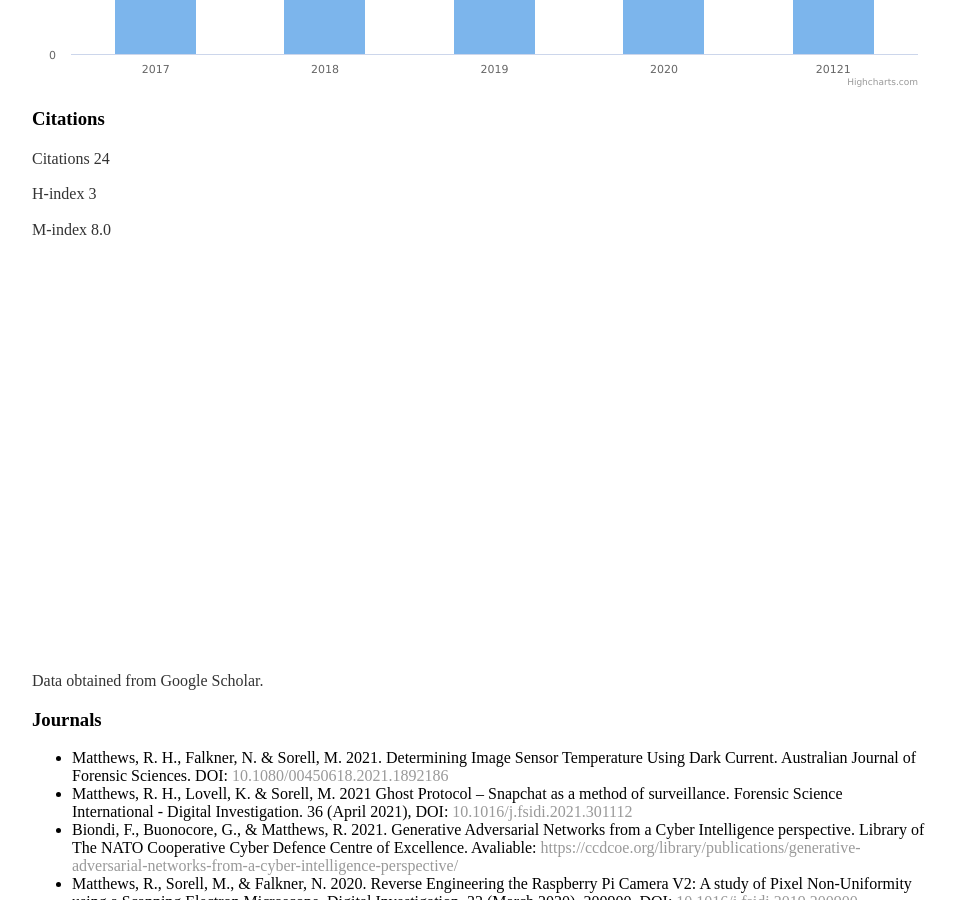
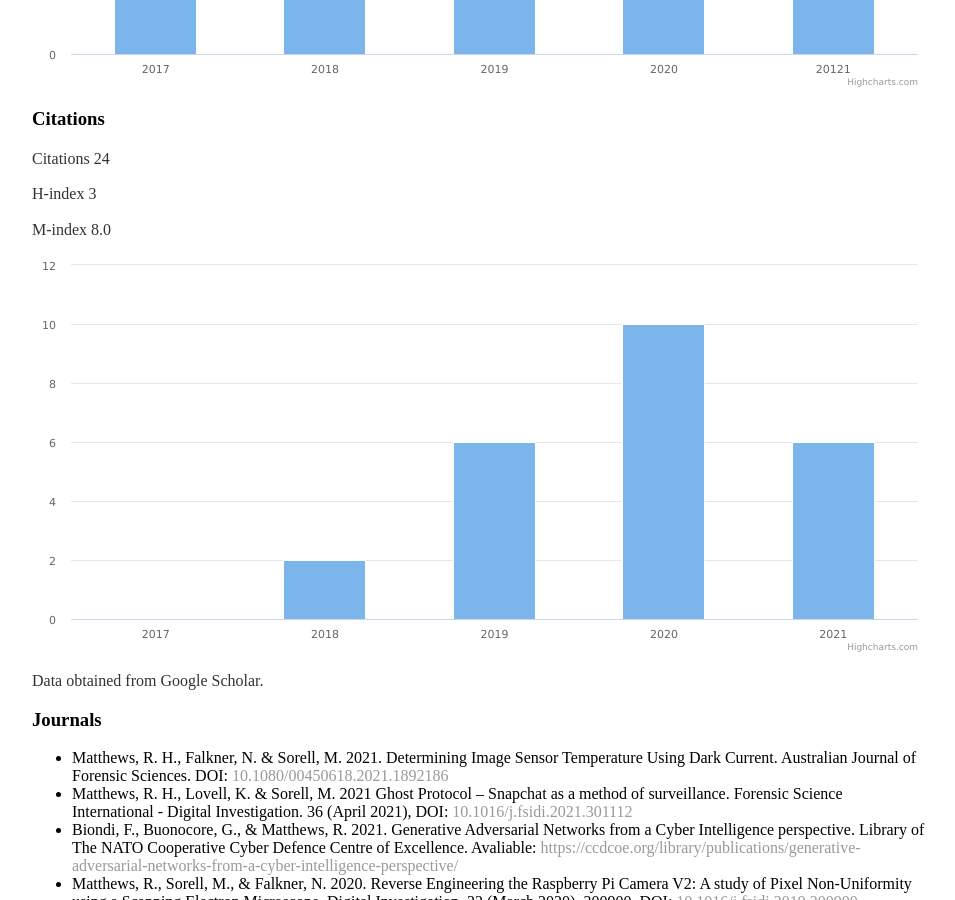
Before and after one commit to rhematt/rhematt.github.io, a Jekyll site: the page built from cv/index.html, in a window 1280 px wide and 900 px high, scrolled down 705 px. Shown: the whole window, without its empty margins (160-1115 px from the left). Built offline with Jekyll 4.4.1, drawn with Linux system fonts in a browser that asks for light colours.

Commit message:
Update index.html
Js edits

```diff
--- a/cv/index.html
+++ b/cv/index.html
@@ -50,7 +50,7 @@ title: CV of Dr Richard Matthews
 	<p>H-index 3</p>
 	<p>M-index 8.0</p>
 
-	<div id="citationssgraph" style="width:100%; height:400px;"></div>
+	<div id="citationsgraph" style="width:100%; height:400px;"></div>
 	<script>
 	document.addEventListener('DOMContentLoaded', function() {
   		const chart = Highcharts.chart('citationsgraph', {
```
